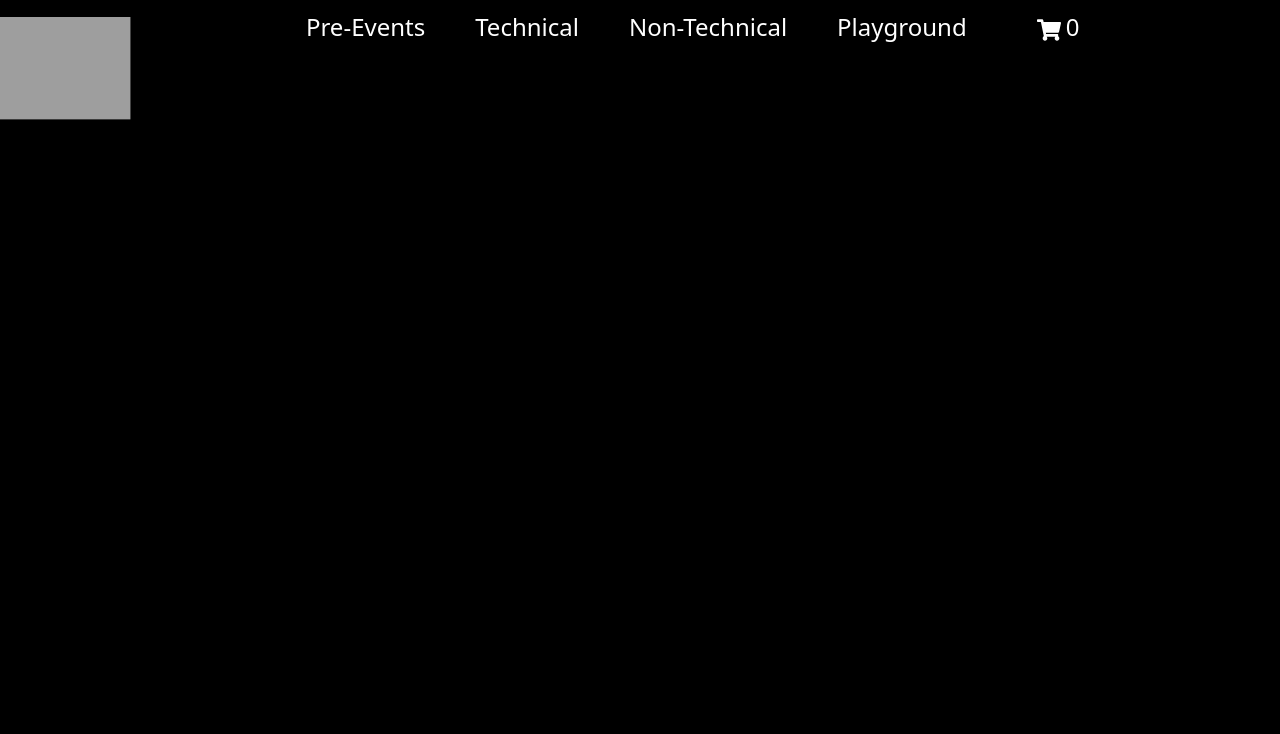
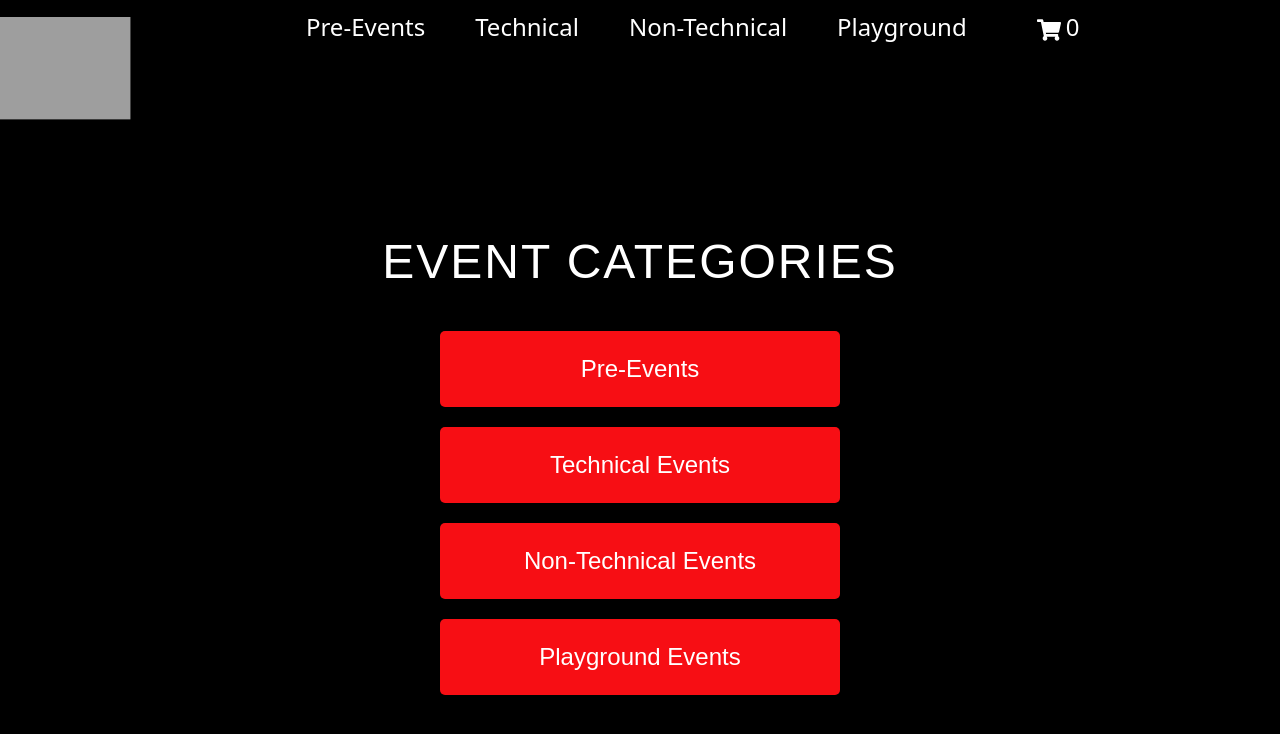
Before and after one commit to KevinDenzil/Kratos2k24, a React (Create React App) app in the folder client/: page /eventspage in a window 1280 px wide. Shown: the top 734 px of the page. Built offline with nearby package versions, Linux system fonts and the light colour scheme; grey boxes are pictures that could not be loaded; a web font is replaced by a local one.

Commit message:
Events Page added

```diff
--- a/client/src/App.js
+++ b/client/src/App.js
@@ -12,6 +12,7 @@ import CheckOut from './pages/CheckOut';
 import TransitionComponent from './components/Transition';
 import { TransitionProvider } from './context/TransitionContext';
 import CartPage from './pages/CartPage';
+import EventsPage from './pages/EventsPage';
 import './Global.css'
 
 
@@ -26,6 +27,7 @@ function App() {
           <Route path="/" index element= {<TransitionComponent><Home /></TransitionComponent>} />
           <Route path="/events/:category" element={<TransitionComponent><Events /></TransitionComponent>} />
           <Route path="/event/:eventName" element={<EventPage />} />
+          <Route path="/eventspage" element={<TransitionComponent><EventsPage /></TransitionComponent>} />
           <Route path="/success" element={<Success />} />
           <Route path="/failure" element={<Failure />} />
           <Route path="/checkout" element={<CheckOut />} />
--- /dev/null
+++ b/client/src/pages/EventsPage.css
@@ -0,0 +1,54 @@
+.events-page {
+    min-height: 100vh;
+    background-color: black;
+    display: flex;
+    flex-direction: column;
+    align-items: center;
+    justify-content: center;
+    padding: 20px;
+  }
+
+  .events-page h1 {
+    color: white;
+    font-family: 'Dimitri', sans-serif;
+    font-size: 48px;
+    margin-bottom: 40px;
+  }
+
+  .category-buttons {
+    display: flex;
+    flex-direction: column;
+    gap: 20px;
+    width: 100%;
+    max-width: 400px;
+  }
+
+  .category-button {
+    padding: 20px;
+    font-family: 'Dimitri', sans-serif;
+    font-size: 24px;
+    color: white;
+    background-color: #F70E14;
+    border: none;
+    border-radius: 5px;
+    cursor: pointer;
+    text-decoration: none;
+    text-align: center;
+    transition: all 0.3s ease;
+  }
+
+  .category-button:hover {
+    background-color: #d50912;
+    transform: scale(1.05);
+  }
+
+  @media screen and (max-width: 768px) {
+    .events-page h1 {
+      font-size: 36px;
+    }
+
+    .category-button {
+      font-size: 20px;
+      padding: 15px;
+    }
+  }
--- /dev/null
+++ b/client/src/pages/EventsPage.js
@@ -0,0 +1,31 @@
+import React from 'react';
+import { Link } from 'react-router-dom';
+import './EventsPage.css';
+
+const EventsPage = () => {
+  const categories = [
+    { name: 'Pre-Events', path: 'Pre Events' },
+    { name: 'Technical Events', path: 'Technical Events' },
+    { name: 'Non-Technical Events', path: 'Non-Technical Events' },
+    { name: 'Playground Events', path: 'Playground Events' }
+  ];
+
+  return (
+    <div className="events-page">
+      <h1>Event Categories</h1>
+      <div className="category-buttons">
+        {categories.map((category) => (
+          <Link
+            key={category.path}
+            to={`/events/${category.path}`}
+            className="category-button"
+          >
+            {category.name}
+          </Link>
+        ))}
+      </div>
+    </div>
+  );
+};
+
+export default EventsPage;
--- a/client/src/pages/Home.css
+++ b/client/src/pages/Home.css
@@ -494,3 +494,35 @@ h1 {
     );
   }
 }
+
+/* Add these styles to your existing Home.css */
+.register-button {
+  position: absolute;
+  bottom: 120px;
+  left: 50%;
+  transform: translateX(-50%);
+  z-index: 2;
+  padding: 15px 30px;
+  font-family: 'Dimitri', sans-serif;
+  font-size: 24px;
+  color: white;
+  background-color: #F70E14;
+  border: none;
+  border-radius: 5px;
+  cursor: pointer;
+  text-decoration: none;
+  transition: all 0.3s ease;
+}
+
+.register-button:hover {
+  background-color: #d50912;
+  transform: translateX(-50%) scale(1.05);
+}
+
+@media screen and (max-width: 768px) {
+  .register-button {
+    bottom: 140px;
+    font-size: 20px;
+    padding: 12px 24px;
+  }
+}
--- a/client/src/pages/Home.js
+++ b/client/src/pages/Home.js
@@ -5,6 +5,7 @@ import { useGSAP } from '@gsap/react';
 import Countdown from '../components/Countdown';
 import TransitionContext from '../context/TransitionContext';
 import { isMobile } from 'react-device-detect';
+import { Link } from 'react-router-dom';
 import './Home.css';
 
 gsap.registerPlugin(ScrollTrigger);
@@ -63,6 +64,9 @@ const Home = () => {
           <div className='text-box'>
             KRATOS'24
           </div>
+          <Link to="/eventspage" className="register-button">
+            Register Now
+          </Link>
           <div className="scroll-arrow"></div>
         </div>
       </section>
```
